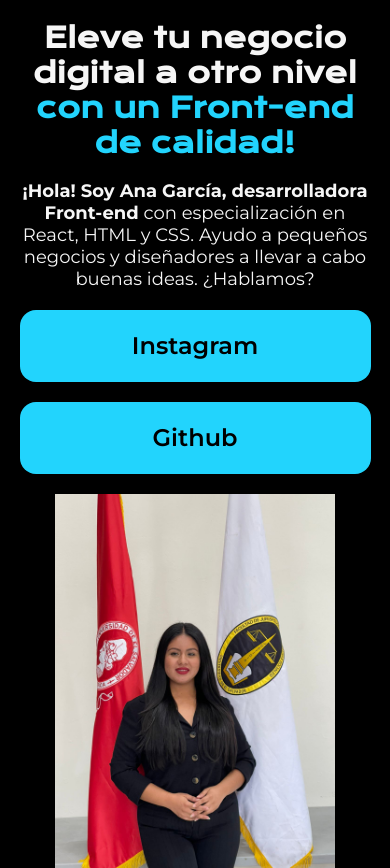
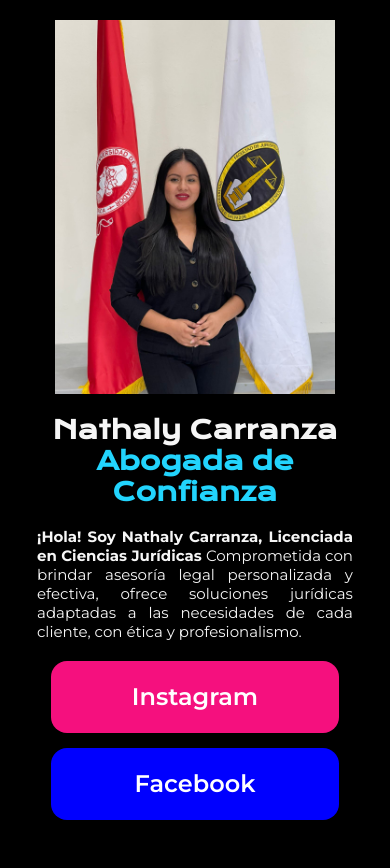
Before and after one commit to vladilist/Nathaly, a plain HTML site: page index.html in a window 390 px wide. Drawn offline with nearby package versions, Linux system fonts and the light colour scheme.

Commit message:
se termino la presentación

```diff
--- a/index.html
+++ b/index.html
@@ -11,19 +11,20 @@
     <main class="presentacion">
         <section class="presentacion__contenido">
             <h1 class="presentacion__contenido__titulo">
-                Eleve tu negocio digital a otro nivel
+                Nathaly Carranza
                 <strong class="titulo-destaque">
-                    con un Front-end de calidad!
+                    Abogada de Confianza
                 </strong>
             </h1>
             <p class="presentacion__contenido__texto">
-                <strong>¡Hola! Soy Ana García, desarrolladora Front-end</strong> con especialización en React,
-                HTML y CSS. Ayudo a pequeños negocios y diseñadores a llevar a cabo
-                buenas ideas. ¿Hablamos?
+                <strong>¡Hola! Soy Nathaly Carranza, Licenciada en Ciencias Jurídicas</strong>
+                        Comprometida con brindar asesoría legal personalizada y efectiva,
+                        ofrece soluciones jurídicas adaptadas a las necesidades de cada cliente,
+                        con ética y profesionalismo.
             </p>
             <div class="presentacion__enlaces">
-                <a class="presentacion__enlaces__link" href="https://www.instagram.com/?hl=es">Instagram</a>
-                <a class="presentacion__enlaces__link" href="https://github.com/">Github</a>
+                <a class="presentacion__enlaces__link1" href="https://www.instagram.com/natymartinez._?igsh=MTI4N3k4cXlteHBhdA==">Instagram</a>
+                <a class="presentacion__enlaces__link2" href="https://m.facebook.com/nathaly.carranza.14/">Facebook</a>
             </div>
         </section>
         <img src="imagen.png" alt="Imagen de Ana García trabajando" class="fotografia">
--- a/style.css
+++ b/style.css
@@ -13,6 +13,7 @@
     height: 100vh;
 }
 
+/* Aquí solo consideramos la clase titulo-destaque */
 .titulo-destaque {
     color: #22D4FD;
 }
@@ -39,18 +40,17 @@
 .presentacion__contenido__texto {
     font-size: 24px;
     font-family: "Montserrat", sans-serif;
+    text-align: left;
 }
 
 .presentacion__enlaces {
     display: flex;
     justify-content: space-between;
-    flex-wrap: wrap;
-    gap: 20px;
 }
 
-.presentacion__enlaces__link {
+.presentacion__enlaces__link1 {
     width: 288px;
-    background-color: #22D4FD;
+    background-color:#f5107e;
     text-align: center;
     padding: 21.5px 0;
     border-radius: 16px;
@@ -58,44 +58,68 @@
     font-size: 24px;
     font-weight: 600;
     text-decoration: none;
-    color: #000000;
+    color: white;
+}
+
+.presentacion__enlaces__link2 {
+    width: 288px;
+    background-color:blue;
+    text-align: center;
+    padding: 21.5px 0;
+    border-radius: 16px;
+    font-family: "Montserrat", sans-serif;
+    font-size: 24px;
+    font-weight: 600;
+    text-decoration: none;
+    color: white;
 }
 
 .fotografia {
     display: flex;
     width: 33%;
-    height: auto;
+    height: 27%;
     align-items: center;
 }
 
-/* Media Queries para dispositivos móviles */
+/* Estilos responsivos */
 @media (max-width: 768px) {
     .presentacion {
         flex-direction: column;
-        margin: 5%;
         align-items: center;
-        text-align: center;
+        margin: 5% 5%;
+    }
+
+    .fotografia {
+        order: -1; /* Mueve la fotografía arriba */
+        width: 80%;
+        height: auto;
+        margin-bottom: 20px;
     }
 
     .presentacion__contenido {
-        width: 100%;
+        width: 90%;
         gap: 20px;
     }
 
     .presentacion__contenido__titulo {
-        font-size: 28px;
+        font-size: 25px;
+        text-align: center; /* Centra el título */
     }
 
     .presentacion__contenido__texto {
-        font-size: 18px;
+        font-size: 15px;
+        text-align: justify; /* Justifica el texto */
+    }
+
+    .presentacion__enlaces {
+        flex-direction: column;
+        gap: 15px;
+        align-items: center;
     }
 
     .presentacion__enlaces__link {
-        width: 100%;
-    }
-
-    .fotografia {
-        width: 80%;
-        margin-top: 20px;
+        width: 90%;
+        padding: 15px 0;
+        font-size: 20px; /* Ajuste del tamaño de los botones */
     }
 }
```
